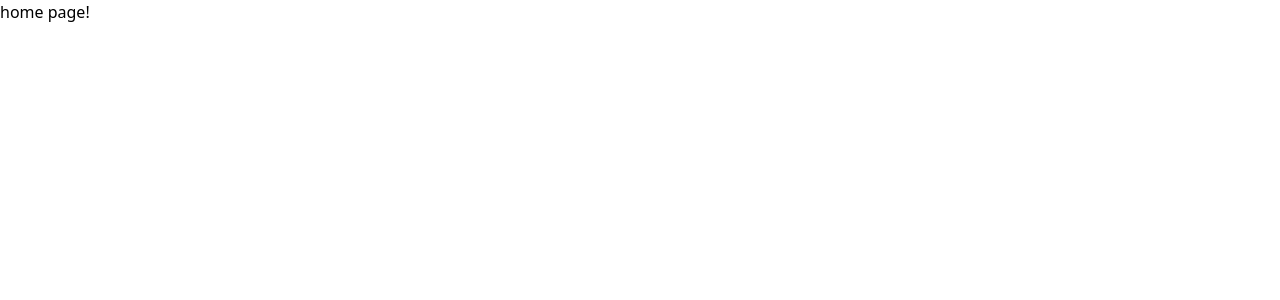
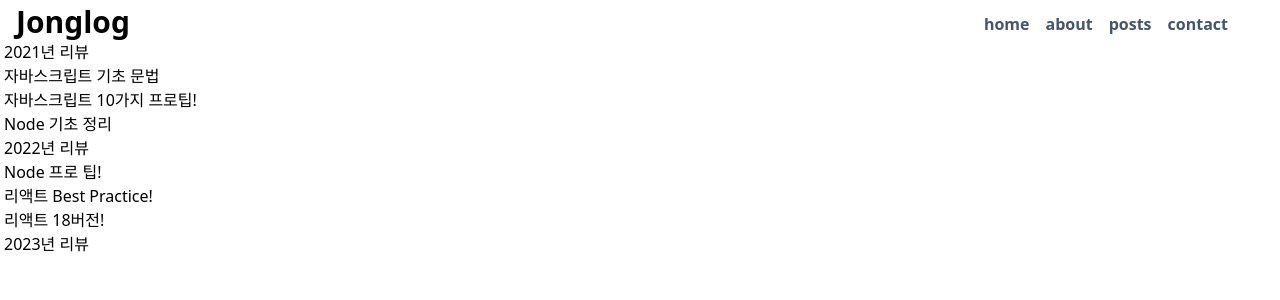
Before and after one commit to Amjong/jonglog, a Next.js app: page / in a window 1280 px wide. Shown: the top 300 px of the page. Built offline with nearby package versions, Linux system fonts and the light colour scheme.

Commit message:
Fetching static json

```diff
--- a/src/app/layout.tsx
+++ b/src/app/layout.tsx
@@ -1,18 +1,30 @@
-import './globals.css'
+import Link from 'next/link';
+import './globals.css';
 
 export const metadata = {
   title: 'Create Next App',
   description: 'Generated by create next app',
-}
+};
 
 export default function RootLayout({
   children,
 }: {
-  children: React.ReactNode
+  children: React.ReactNode;
 }) {
   return (
-    <html lang="en">
-      <body>{children}</body>
+    <html lang='en'>
+      <body className='p-1'>
+        <header className='flex place-content-between'>
+          <h1 className='font-bold text-3xl ml-3'>Jonglog</h1>
+          <div className='flex space-x-4 font-bold mt-2 mr-12 text-slate-600'>
+            <Link href='/home'>home</Link>
+            <Link href='/about'>about</Link>
+            <Link href='/posts'>posts</Link>
+            <Link href='/contact'>contact</Link>
+          </div>
+        </header>
+        {children}
+      </body>
     </html>
-  )
+  );
 }
--- a/src/app/page.tsx
+++ b/src/app/page.tsx
@@ -1,9 +1,21 @@
 import Image from 'next/image';
 import { Inter } from 'next/font/google';
 import styles from './page.module.css';
+import { fetchData } from './util/fetchdata';
 
 const inter = Inter({ subsets: ['latin'] });
 
 export default function Home() {
-  return <h1>home page!</h1>;
+  const data = fetchData();
+  return (
+    <>
+      {
+        <ul>
+          {data.map((post, index) => (
+            <li key={index}>{post.title}</li>
+          ))}
+        </ul>
+      }
+    </>
+  );
 }
--- /dev/null
+++ b/src/app/type/post.ts
@@ -0,0 +1,8 @@
+export type post = {
+  title: string;
+  description: string;
+  date: string;
+  category: string;
+  path: string;
+  featured: boolean;
+};
--- /dev/null
+++ b/src/app/util/fetchdata.ts
@@ -0,0 +1,5 @@
+import { post } from './../type/post';
+
+export function fetchData(): post[] {
+  return require('public/data/posts.json') as post[];
+}
```
